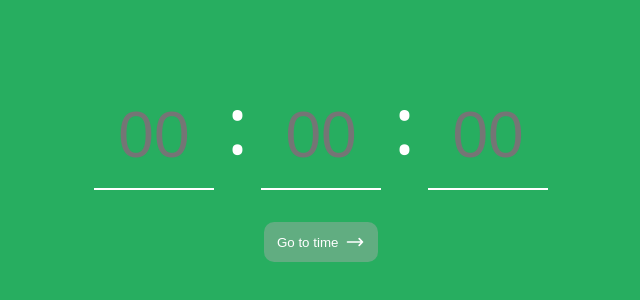
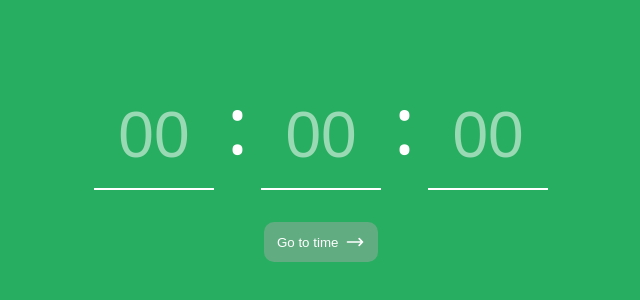
Before and after one commit to nafasebra/countdown, a React app: page / in a window 1280 px wide. Shown: the part 228-528 px from the top of the page, without its empty margins (319-959 px from the left). Built offline with nearby package versions, Linux system fonts and the light colour scheme.

Commit message:
change input placeholder color

```diff
--- a/src/component/textbox.css
+++ b/src/component/textbox.css
@@ -33,8 +33,10 @@ button:focus{
     margin: 0 0.2em 0.5em;
     background-color: transparent;
 }
-.time__input::placeholder{
-    color: #ffffff !important;
+.hour__input::placeholder,
+.minute__input::placeholder,
+.second__input::placeholder{
+    color: #ffffff87;
 }
 
 .start__button{
```
